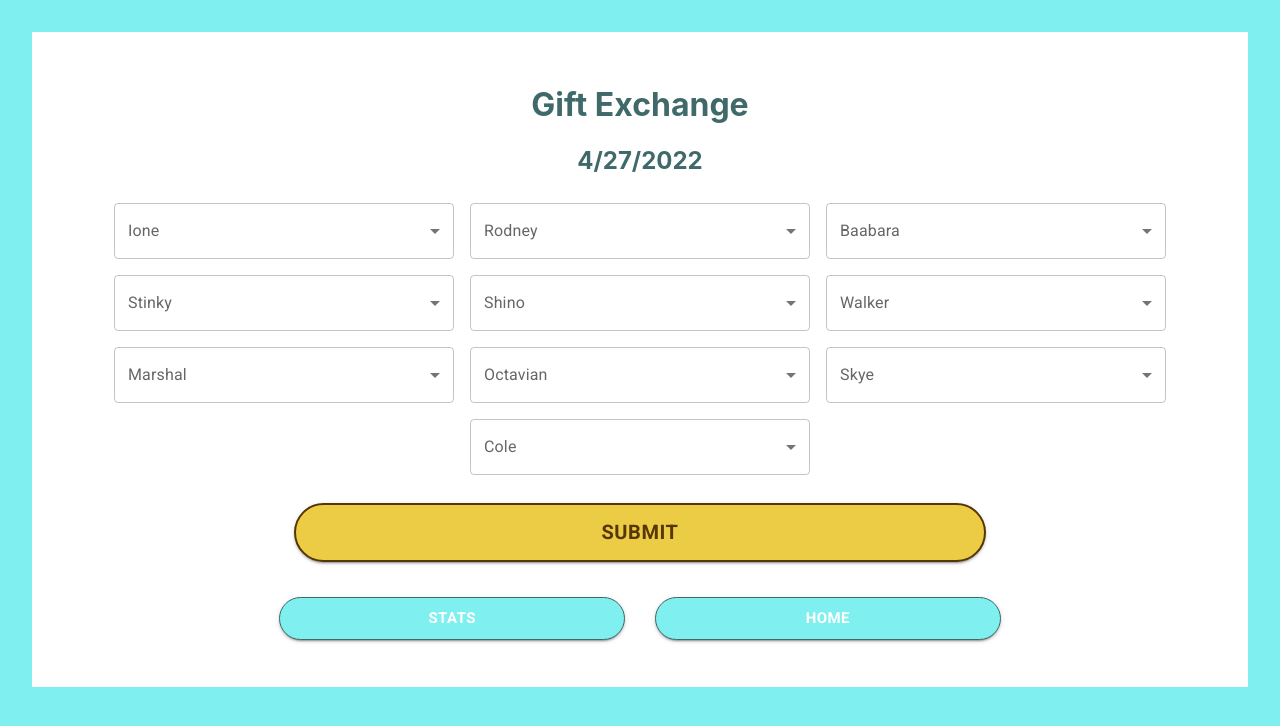
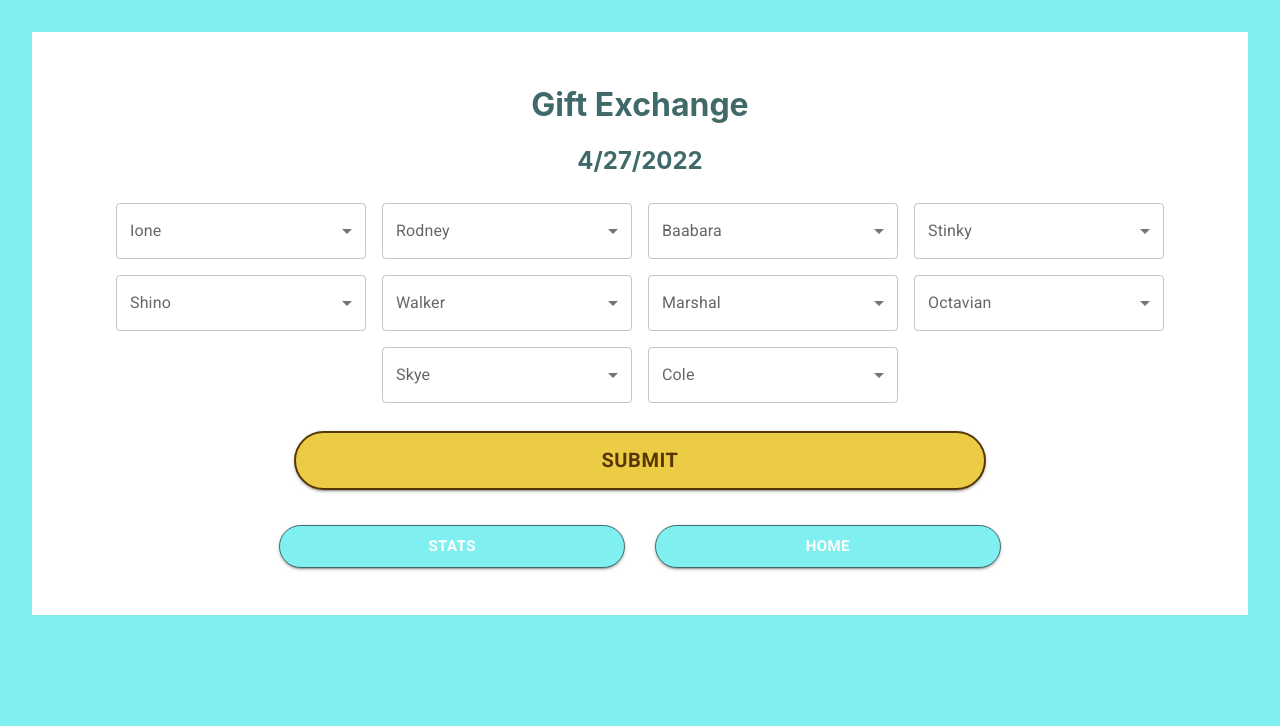
Before and after one commit to 2022-spring-adv-fe-mowe/tca-animal-crossing, a React (Create React App) app: page /#/play in a window 1280 px wide. Shown: the top 726 px of the page. Built offline with nearby package versions, Linux system fonts and the light colour scheme.

Commit message:
Made some MUI adjustments
Still trying to figure out how to cause style changes based on a ternary or if...then sort of thing.

```diff
--- a/src/Play.js
+++ b/src/Play.js
@@ -1,7 +1,7 @@
 import FormControl from "@mui/material/FormControl";
 import InputLabel from "@mui/material/InputLabel";
 import MenuItem from "@mui/material/MenuItem";
-import Select, { selectClasses }  from "@mui/material/Select";
+import Select from "@mui/material/Select";
 import Button from "@mui/material/Button";
 
 import './App.css';
@@ -15,6 +15,8 @@ export const Play = ({
 	villagers,
 	addNewGiftExchangesToState,
 }) => {
+
+	console.log(villagers);
 
 	const nav = useNavigate();
 	const select = React.useRef(null);
@@ -79,7 +81,7 @@ export const Play = ({
 
 			{villagers.map(x =>
 				<FormControl
-					sx={{ m: 1, minWidth: 340 }}
+					sx={{ m: 1, minWidth: 250 }}
 				>
 					<InputLabel>{x.name}</InputLabel>
 					<Select
```
